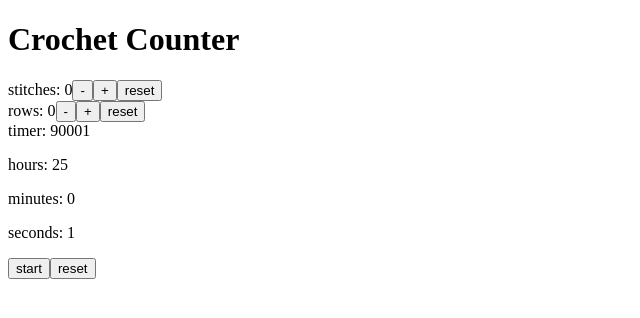
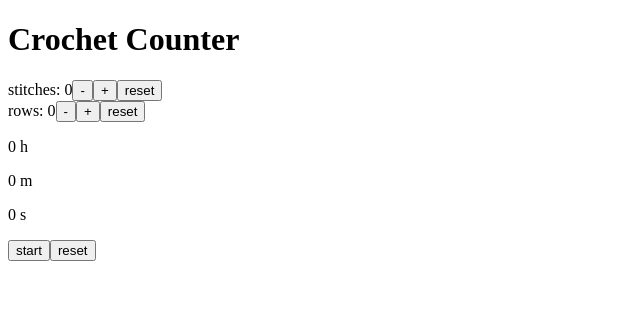
Before and after one commit to SafiaKhalid/crochet-counter, a React (Vite) app: page / in a window 1280 px wide. Shown: the top 318 px of the page, without its empty margins (0-640 px from the left). Built offline with nearby package versions, Linux system fonts and the light colour scheme.

Commit message:
Changed timer paragraph text

```diff
--- a/src/Timer.jsx
+++ b/src/Timer.jsx
@@ -2,8 +2,9 @@ import React, {useState, useEffect, useRef} from "react";
 
 
 const Timer = () => {
-    const [time, setTime] = useState(90001)
+    const [time, setTime] = useState(0)
     const [timerStart, setTimerStart] = useState(false)
+
     let timerInterval
 
     const startTimer = () => {
@@ -24,10 +25,10 @@ const Timer = () => {
         setTime(0)
     }
 
-    return <section className="timer">timer: {time}
-    <p>hours: {Math.floor(time /3600)}</p>
-    <p>minutes: {Math.floor((time%3600)/60)}</p>
-    <p>seconds: {Math.floor(time %60) }</p>
+    return <section className="timer">
+        <p>{Math.floor(time /3600)} h</p>
+        <p>{Math.floor((time%3600)/60)} m</p>
+        <p>{Math.floor(time %60)} s</p>
         <button className="function-btn" onClick={() => setTimerStart(!timerStart)}>{timerStart? 'pause':'start'}</button>
         <button className="function-btn" onClick={resetTimer}>reset</button>
     </section>
```
